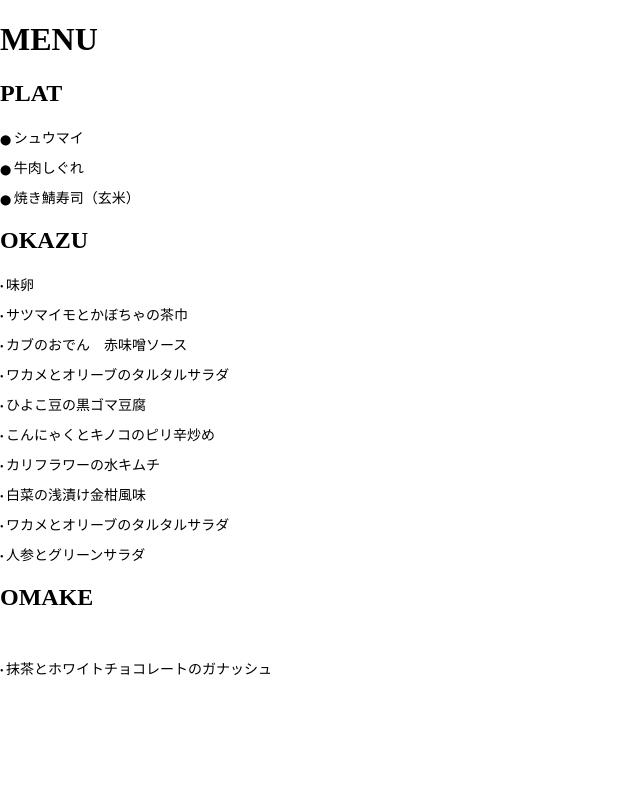
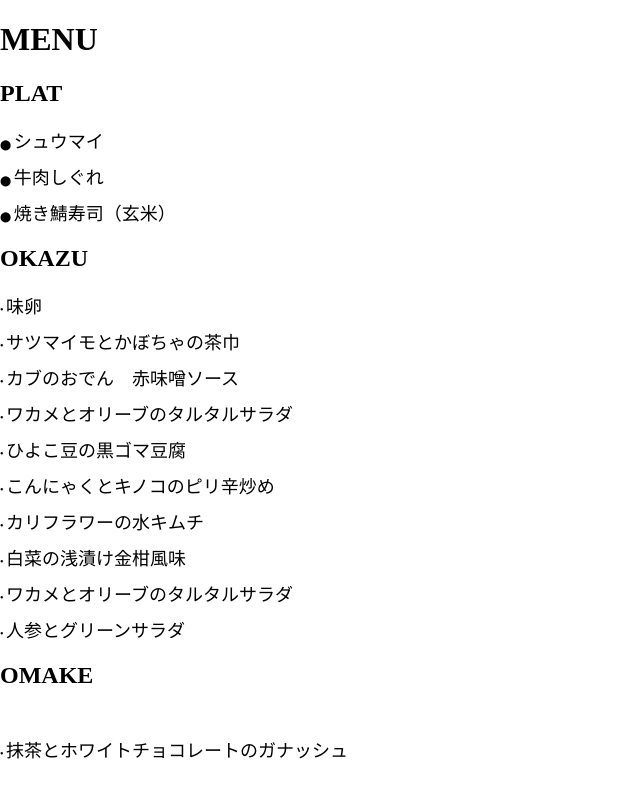
Before and after one commit to matsupin/main, a Jekyll site: the page built from menus/menu_etsuko.html, in a window 1280 px wide. Shown: the top 798 px of the page, without its empty margins (0-640 px from the left). Built offline with Jekyll 4.4.1, drawn with Linux system fonts in a browser that asks for light colours.

Commit message:
Update menu_etsuko.html

```diff
--- a/menus/menu_etsuko.html
+++ b/menus/menu_etsuko.html
@@ -51,7 +51,7 @@ title: Bento Menu
     }
 
     .dish-text {
-        font-size: 14px; /* Adjust this value to maintain or set the desired text size relative to the dot */
+        font-size: 18px; /* Adjust this value to maintain or set the desired text size relative to the dot */
     }
 
     .comment {
```
